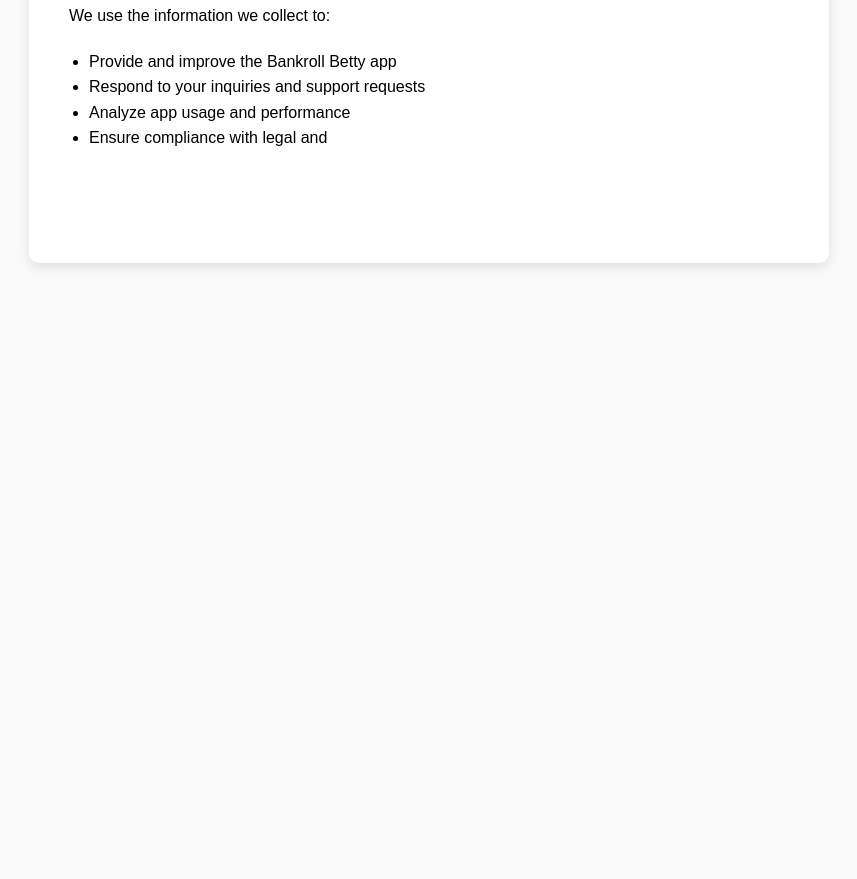
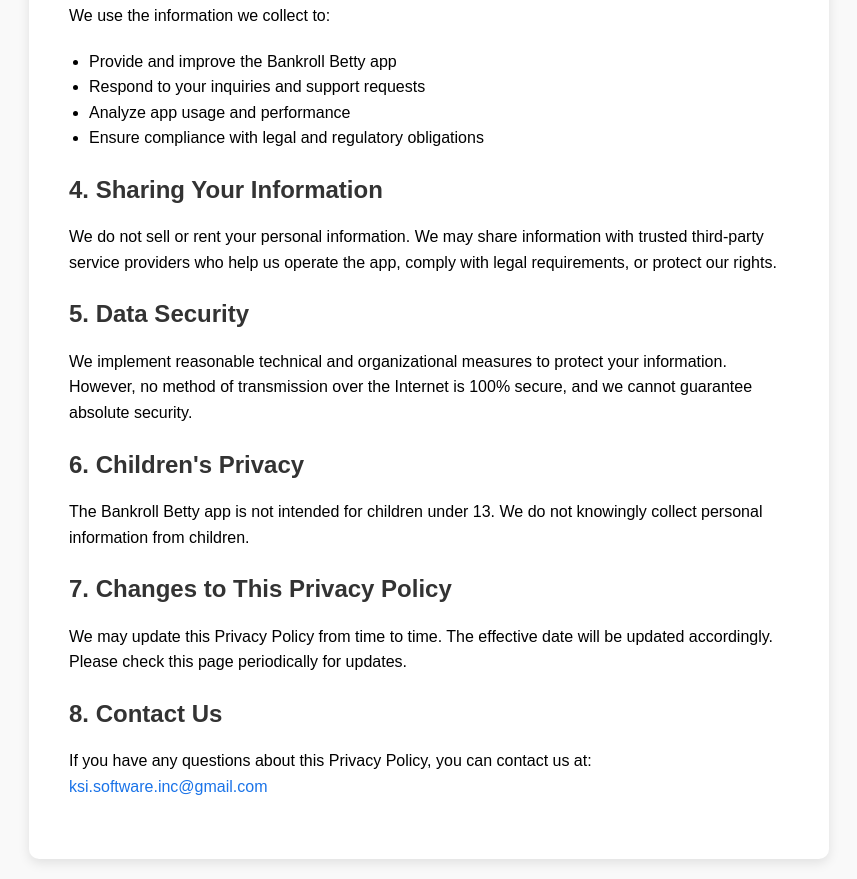
Before and after one commit to krashautomation/bb-privacy, a plain HTML site: page index.html in a window 1280 px wide. Shown: the part 517-1396 px from the top of the page, without its empty margins (211-1068 px from the left). Before the commit the page ends 800 px from the top, so only its background shows below. Drawn offline with Linux system fonts and the light colour scheme.

Commit message:
Update index.html
style update

```diff
--- a/index.html
+++ b/index.html
@@ -81,4 +81,23 @@
       <li>Provide and improve the Bankroll Betty app</li>
       <li>Respond to your inquiries and support requests</li>
       <li>Analyze app usage and performance</li>
-      <li>Ensure compliance with legal and
+      <li>Ensure compliance with legal and regulatory obligations</li>
+    </ul>
+
+    <h2>4. Sharing Your Information</h2>
+    <p>We do not sell or rent your personal information. We may share information with trusted third-party service providers who help us operate the app, comply with legal requirements, or protect our rights.</p>
+
+    <h2>5. Data Security</h2>
+    <p>We implement reasonable technical and organizational measures to protect your information. However, no method of transmission over the Internet is 100% secure, and we cannot guarantee absolute security.</p>
+
+    <h2>6. Children's Privacy</h2>
+    <p>The Bankroll Betty app is not intended for children under 13. We do not knowingly collect personal information from children.</p>
+
+    <h2>7. Changes to This Privacy Policy</h2>
+    <p>We may update this Privacy Policy from time to time. The effective date will be updated accordingly. Please check this page periodically for updates.</p>
+
+    <h2>8. Contact Us</h2>
+    <p>If you have any questions about this Privacy Policy, you can contact us at: <a href="mailto:ksi.software.inc@gmail.com">ksi.software.inc@gmail.com</a></p>
+  </div>
+</body>
+</html>
```
